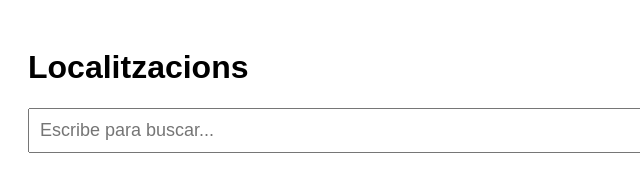
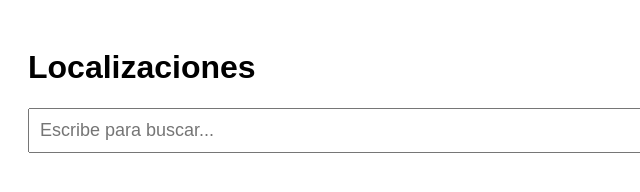
Before and after one commit to josep1967/localitzacions-pwa, a plain HTML site: page index.html in a window 1280 px wide. Shown: the full height of the page, 0-640 px from the left. Drawn offline with Linux system fonts and the light colour scheme.

Commit message:
Update index.html

```diff
--- a/index.html
+++ b/index.html
@@ -18,7 +18,7 @@
 </head>
 <body>
 
-  <h1>Localitzacions</h1>
+  <h1>Localizaciones</h1>
   <input id="buscador" type="text" placeholder="Escribe para buscar..." />
 
   <div id="resultats"></div>
```
